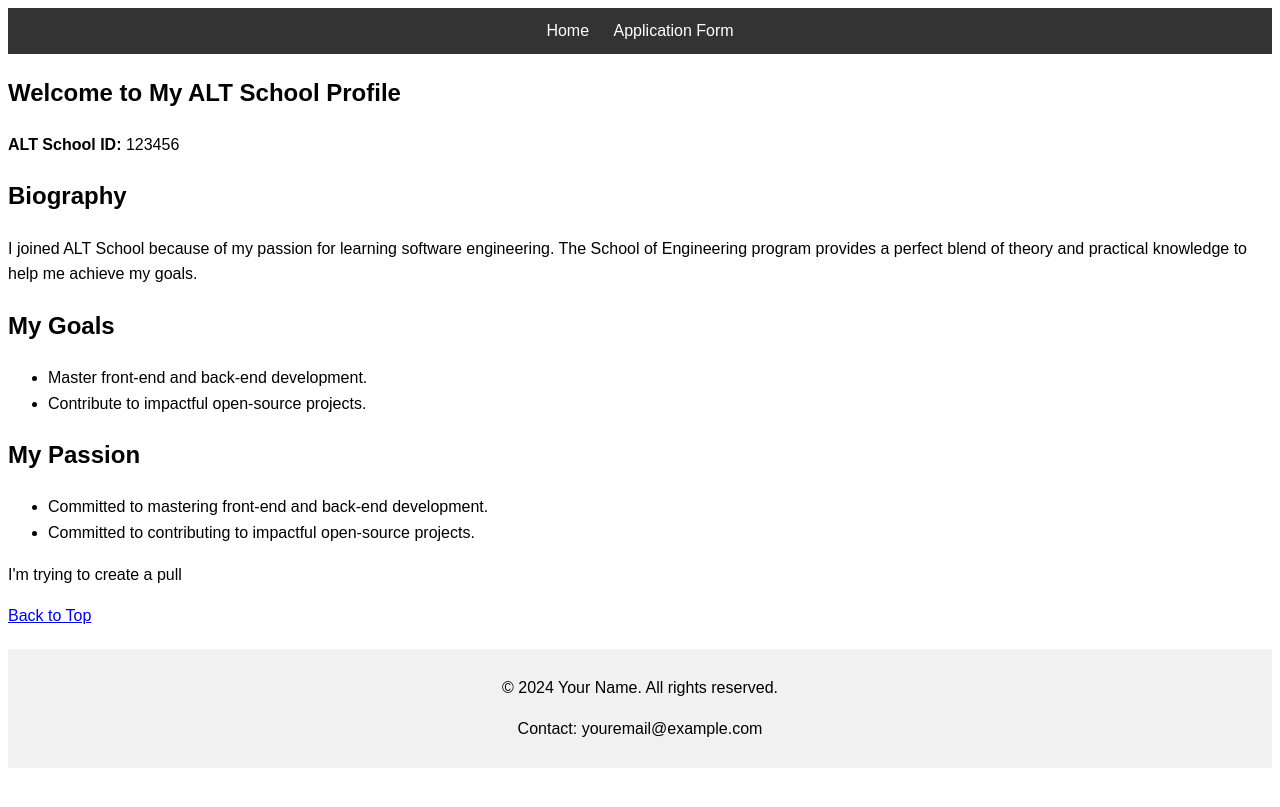
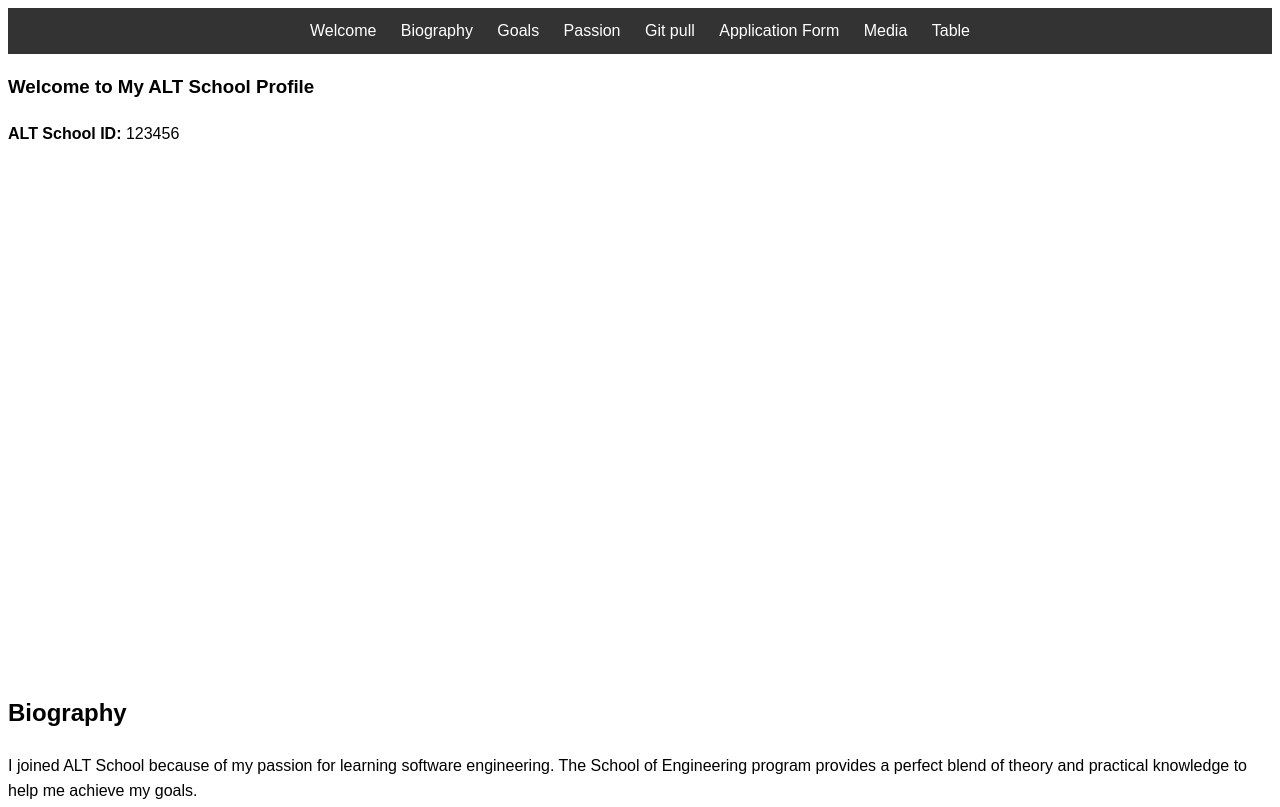
Before and after one commit to VI-admin-1/assignment1, a plain HTML site: page index.html in a window 1280 px wide. Shown: the top 807 px of the page. Drawn offline with Linux system fonts and the light colour scheme.

Commit message:
Navs and frags added

```diff
--- a/index.html
+++ b/index.html
@@ -30,34 +30,56 @@
   </head>
   <body>
     <nav>
-      <a href="#top">Home</a>
-      <a href="form.html">Application Form</a>
+      <a href="#Part1">Welcome</a>
+      <a href="#Part2">Biography</a>
+      <a href="#Part3">Goals</a>
+      <a href="#Part4">Passion</a>
+      <a href="#Part5">Git pull</a>
+
+      <a href="/form.html">Application Form</a>
+      <a href="/media.html">Media</a>
+      <a href="/table.html">Table</a>
+
     </nav>
 
     <section id="top">
+      <section id="Part1">
         <h1>Welcome to My ALT School Profile</h1>
         <p><strong>ALT School ID:</strong> 123456</p>
+      </section>
+      <br /><br /><br /><br /><br /><br /><br /><br /><br /><br /><br /><br /><br /><br /><br /><br /><br /><br /><br /><br />
+      <section id="Part2">
         <h2>Biography</h2>
         <p>
           I joined ALT School because of my passion for learning software
-        engineering. The School of Engineering program provides a perfect blend
-        of theory and practical knowledge to help me achieve my goals.
+          engineering. The School of Engineering program provides a perfect
+          blend of theory and practical knowledge to help me achieve my goals.
         </p>
-
+      </section>
+<br><br><br><br><br><br><br><br><br><br><br><br><br><br><br><br><br><br><br><br>
+      <section id="Part3">
         <h2>My Goals</h2>
         <ul>
           <li>Master front-end and back-end development.</li>
           <li>Contribute to impactful open-source projects.</li>
         </ul>
+      </section>
+<br><br><br><br><br><br><br><br><br><br><br><br><br><br><br><br><br><br><br><br>
+      <section id="Part4">
         <h2>My Passion</h2>
         <ul>
           <li>Committed to mastering front-end and back-end development.</li>
           <li>Committed to contributing to impactful open-source projects.</li>
         </ul>
-      <p>I'm trying to create a pull </p>
+      </section>
+<br><br><br><br><br><br><br><br><br><br><br><br><br><br><br><br><br><br><br><br>
+      <section id="Part5">
+        <h2>Git pull</h2>
+        <p>I'm trying to create a pull</p>
         <a href="#top">Back to Top</a>
       </section>
-
+    </section>
+<br><br><br><br><br><br><br><br><br><br><br><br><br><br><br><br><br><br><br><br>
     <footer>
       <p>&copy; 2024 Your Name. All rights reserved.</p>
       <p>Contact: youremail@example.com</p>
```
Lines whose indentation alone changed are shown as unchanged.
